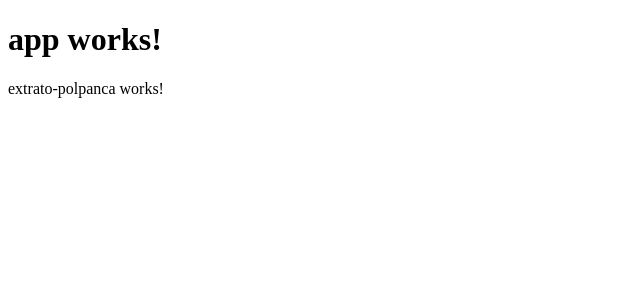
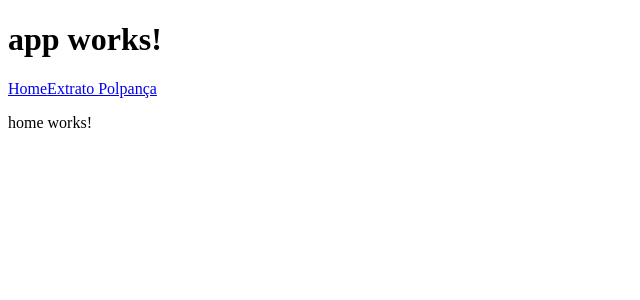
Before and after one commit to joaopavila/ng-modules, an Angular app: page /home in a window 1280 px wide. Shown: the top 300 px of the page, without its empty margins (0-640 px from the left). Built offline with nearby package versions, Linux system fonts and the light colour scheme.

Commit message:
lazy routes config

```diff
--- a/src/app/app.component.html
+++ b/src/app/app.component.html
@@ -1,4 +1,8 @@
 <h1>
   {{title}}
 </h1>
-<app-extrato-polpanca></app-extrato-polpanca>
+<nav>
+  <a routerLink="home" routerLinkActive="active">Home</a>
+  <a routerLink="extrato-polpanca" routerLinkActive="active">Extrato Polpança</a>
+</nav>
+<router-outlet></router-outlet>
--- /dev/null
+++ b/src/app/home/home.component.html
@@ -0,0 +1,3 @@
+<p>
+  home works!
+</p>
--- /dev/null
+++ b/src/app/home/home.component.ts
@@ -0,0 +1,15 @@
+import { Component, OnInit } from '@angular/core';
+
+@Component({
+  selector: 'app-home',
+  templateUrl: './home.component.html',
+  styleUrls: ['./home.component.css']
+})
+export class HomeComponent implements OnInit {
+
+  constructor() { }
+
+  ngOnInit() {
+  }
+
+}
```
Also changed, not shown: src/app/app.module.ts (+2 -6 lines), src/app/app.routes.ts (added, +14 -0 lines), src/app/extrato-polpanca/extrato-polpanca.module.ts (+9 -3 lines), src/app/extrato-polpanca/extrato-polpanca.routes.ts (added, +19 -0 lines), src/app/home/home.module.ts (added, +15 -0 lines), src/app/home/home.routes.ts (added, +15 -0 lines), src/app/home/home.component.css (added), 1 other file (tests, documents, lock files or other folders).
